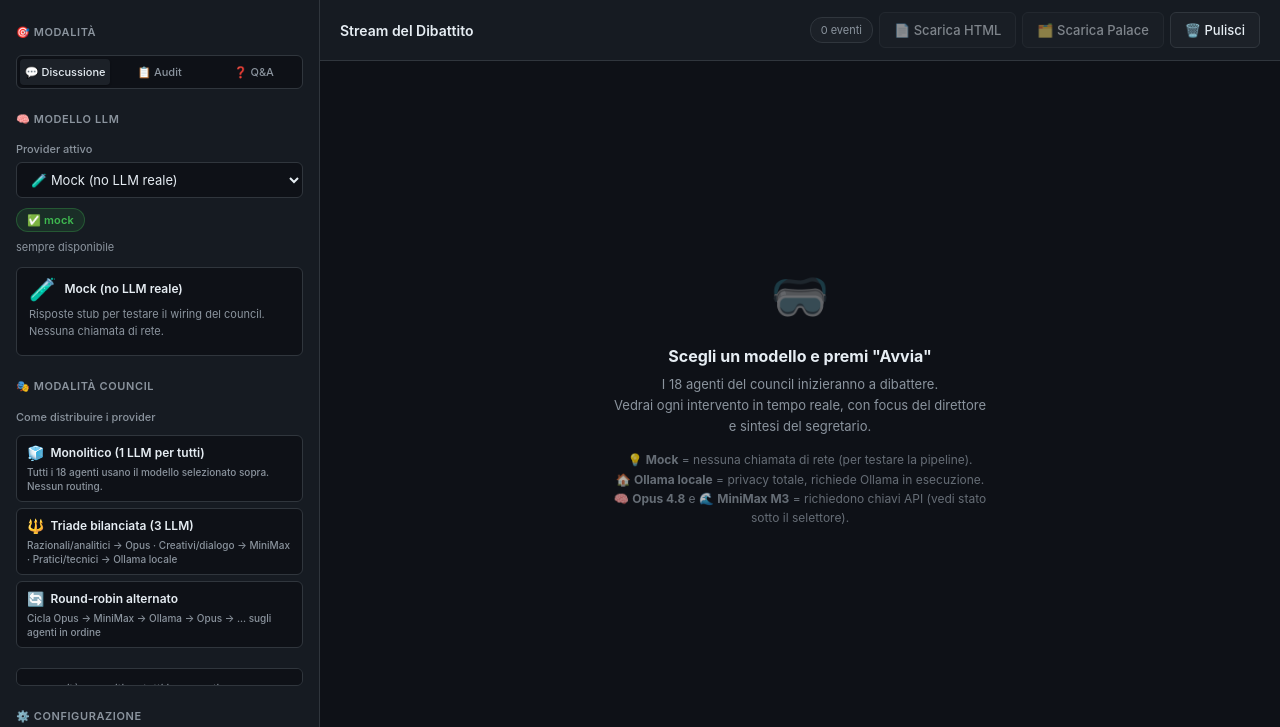
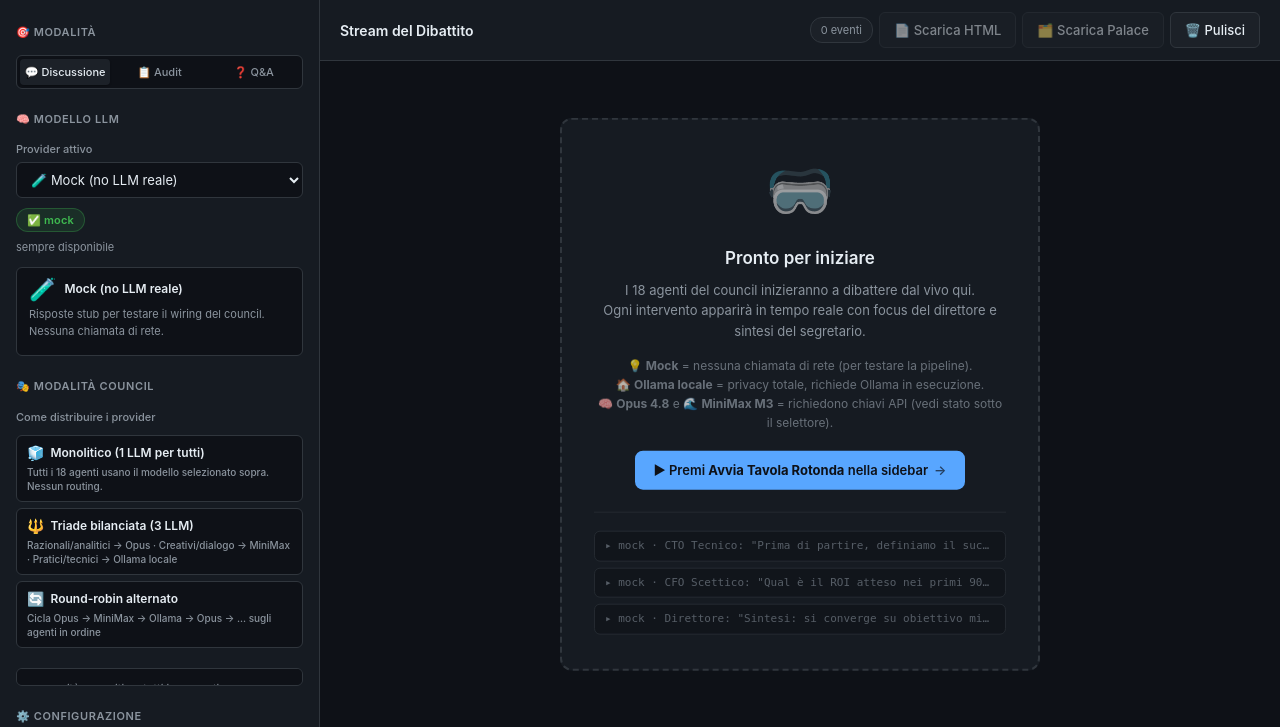
Before and after one commit to eroslifestyle/tavolarotonda, a Flask app: page / in a window 1280 px wide. Shown: the part 73-800 px from the top of the page. Run offline with Flask 3, Linux system fonts and the light colour scheme; data that the repository does not hold is empty.

Commit message:
feat(gui): placeholder 'Pronto per iniziare' inequivocabile
ROOT CAUSE: il tool AI che ha analizzato lo screenshot ha interpretato
lo stato vuoto del main panel come 'contenuto tagliato'. In realtà era
il placeholder INTENZIONALE pre-avvio, ma visivamente era un blocco
centrato senza bordi → sembrava 'area vuota'.

Fix:
1. Sfondo + bordo tratteggiato (2px dashed) per indicare chiaramente
   'area placeholder che si popolerà'
2. Header 'Pronto per iniziare' invece di 'Scegli un modello...'
3. CTA inline '▶ Premi Avvia Tavola Rotonda nella sidebar →' con
   freccia animata pulse (chiarisce il flow)
4. Mockup statico di 3 eventi placeholder (CTO, CFO, Direttore) in
   grigio chiaro per mostrare esattamente cosa apparirà
5. Icona 🥽 più grande (48→56px) e più visibile

Risultato: tool AI e utenti distinguono subito 'placeholder attivo'
da 'errore di rendering'. Il mockup dà anche un'idea del formato
eventi che apparirà durante il dibattito live.

CSS: aggiunti .empty-state { padding, border, background },
.empty-state .cta, .empty-state .cta-arrow (anim pulse),
.empty-mockup .mock-event (monospace, ellipsis). Max-width
aumentato 380→480px per accomodare mockup.

Refs: tool AI auto-describe screenshot 2026-06-21 19:30 (segnalava
'campo centrale tagliato' che era in realtà il placeholder pre-avvio).

```diff
--- a/gui/static/style.css
+++ b/gui/static/style.css
@@ -483,24 +483,74 @@
   transform: translate(-50%, -50%);
   text-align: center;
   color: var(--muted);
-  max-width: 380px;
+  max-width: 480px;
+  padding: 28px 32px;
+  /* Bordo tratteggiato = "area placeholder che si popolerà" */
+  border: 2px dashed var(--border);
+  border-radius: 12px;
+  background: var(--bg-elev);
 }
 
 .empty-icon {
-  font-size: 48px;
-  margin-bottom: 12px;
-  opacity: 0.4;
+  font-size: 56px;
+  margin-bottom: 14px;
+  opacity: 0.6;
+  display: block;
 }
 
 .empty-state h3 {
-  font-size: 16px;
-  margin-bottom: 6px;
+  font-size: 17px;
+  margin-bottom: 8px;
   color: var(--fg);
+  font-weight: 600;
 }
 
 .empty-state p {
   font-size: 13px;
   line-height: 1.6;
+}
+
+.empty-state .cta {
+  margin-top: 18px;
+  padding: 10px 18px;
+  background: var(--accent);
+  color: var(--bg);
+  border-radius: 8px;
+  font-size: 13px;
+  font-weight: 600;
+  display: inline-block;
+}
+
+.empty-state .cta-arrow {
+  margin-left: 6px;
+  animation: pulse 1.4s ease-in-out infinite;
+}
+
+.empty-mockup {
+  margin-top: 22px;
+  padding-top: 18px;
+  border-top: 1px solid var(--border);
+  text-align: left;
+  font-size: 11px;
+  opacity: 0.55;
+}
+
+.empty-mockup .mock-event {
+  padding: 6px 10px;
+  margin-bottom: 6px;
+  background: var(--bg);
+  border: 1px solid var(--border);
+  border-radius: 6px;
+  font-family: ui-monospace, monospace;
+  color: var(--muted);
+  white-space: nowrap;
+  overflow: hidden;
+  text-overflow: ellipsis;
+}
+
+@keyframes pulse {
+  0%, 100% { opacity: 1; transform: translateX(0); }
+  50% { opacity: 0.5; transform: translateX(3px); }
 }
 
 /* === STREAM EVENTS === */
--- a/gui/templates/index.html
+++ b/gui/templates/index.html
@@ -126,14 +126,20 @@
         <div id="stream" class="stream"></div>
         <div id="empty-state" class="empty-state">
           <div class="empty-icon">🥽</div>
-          <h3>Scegli un modello e premi "Avvia"</h3>
-          <p>I 18 agenti del council inizieranno a dibattere.<br>
-             Vedrai ogni intervento in tempo reale, con focus del direttore e sintesi del segretario.</p>
+          <h3>Pronto per iniziare</h3>
+          <p>I 18 agenti del council inizieranno a dibattere dal vivo qui.<br>
+             Ogni intervento apparirà in tempo reale con focus del direttore e sintesi del segretario.</p>
           <p style="margin-top:14px;font-size:12px;opacity:0.7">
             💡 <b>Mock</b> = nessuna chiamata di rete (per testare la pipeline).<br>
             🏠 <b>Ollama locale</b> = privacy totale, richiede Ollama in esecuzione.<br>
             🧠 <b>Opus 4.8</b> e 🌊 <b>MiniMax M3</b> = richiedono chiavi API (vedi stato sotto il selettore).
           </p>
+          <div class="cta">▶ Premi <b>Avvia Tavola Rotonda</b> nella sidebar<span class="cta-arrow">→</span></div>
+          <div class="empty-mockup">
+            <div class="mock-event">▸ mock · CTO Tecnico: "Prima di partire, definiamo il success metric..."</div>
+            <div class="mock-event">▸ mock · CFO Scettico: "Qual è il ROI atteso nei primi 90 giorni?"</div>
+            <div class="mock-event">▸ mock · Direttore: "Sintesi: si converge su obiettivo misurabile + timeline"</div>
+          </div>
         </div>
       </div>
 
```
